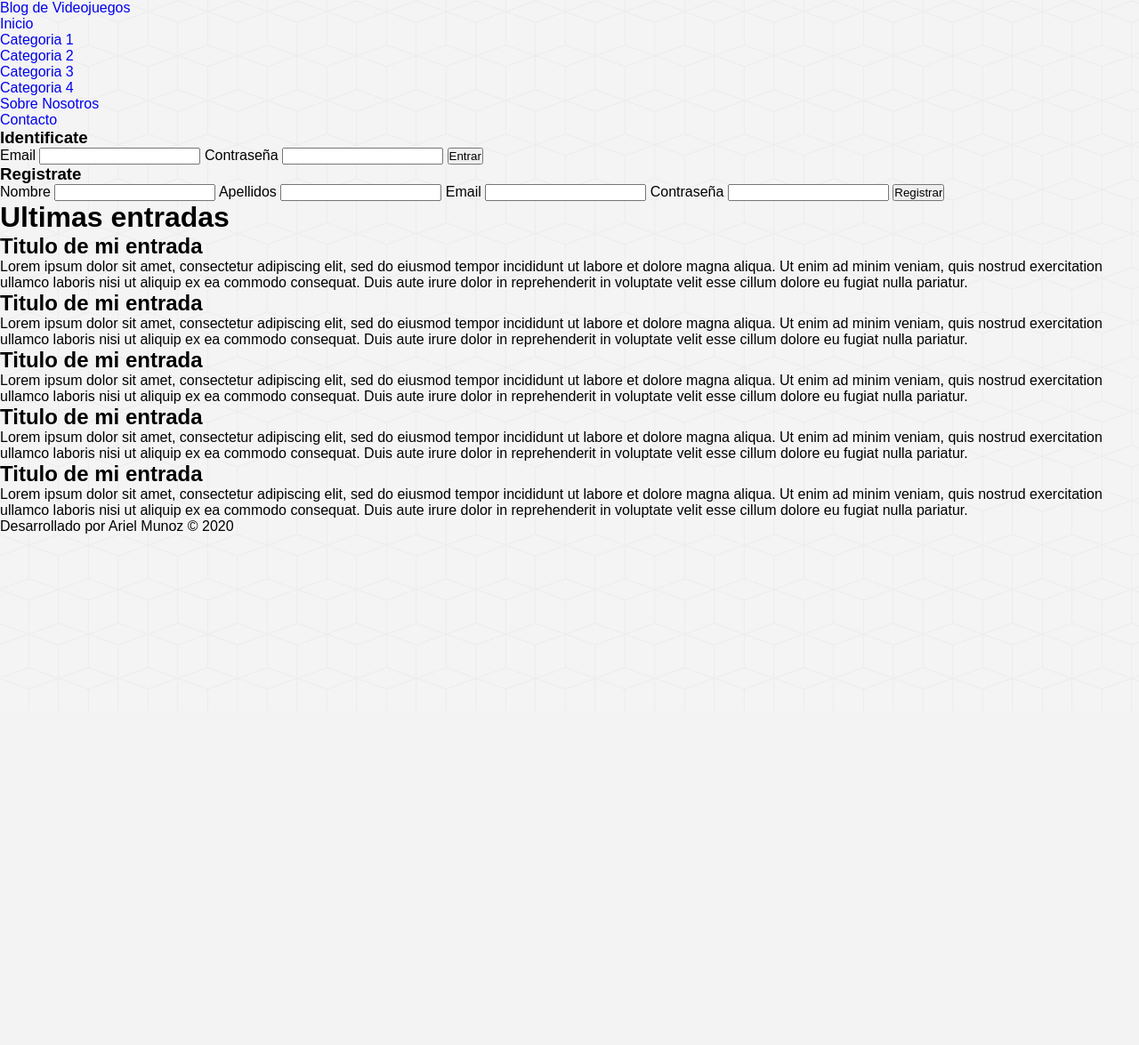
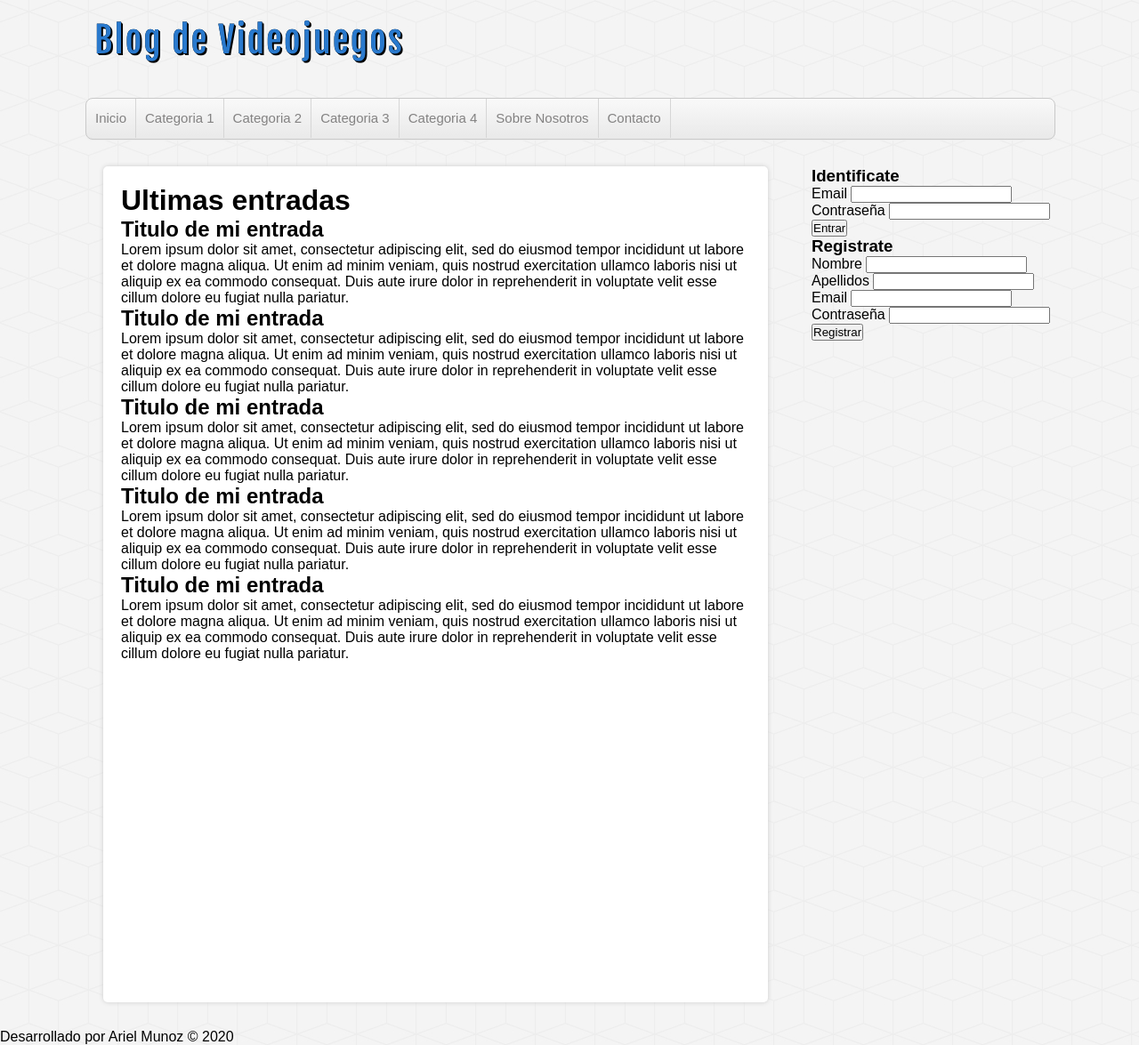
Before and after one commit to Arielgmv/proyecto-php, a PHP site: page / in a window 1280 px wide. Shown: the whole page at 89% size. Before the commit the page ends 600 px from the top, so only its background shows below. Run offline with PHP 8.4, Linux system fonts and the light colour scheme.

Commit message:
Avances_(11-9-20)

```diff
--- a/assets/css/style.css
+++ b/assets/css/style.css
@@ -23,3 +23,98 @@
 body {
     background: url(../img/cubes.png) #f4f4f4;
 }
+
+/*Cabecera*/
+#cabecera{
+    width: 85%;
+    height: auto;
+    background: transparent;
+    margin: 0px auto;
+    /*border: 1px solid black;*/
+}
+
+/*Logotipo*/
+#logo{
+    float: left;
+    width: 540px;
+    height: 110px;
+}
+
+#logo a{
+    font-family: "fajala", Helvetica;
+    font-size: 40px;
+    letter-spacing: 2px;
+    color: #2979cd;
+    text-shadow: 0px 0px 0px black, 1px 1px 0px black, 2px 2px 0px black;
+    transition: all 500ms;
+    line-height: 90px;
+    margin-left: 10px;
+}
+
+#logo a:hover{
+    cursor: pointer;
+    text-shadow: 0px 0px 0px black, -1px -1px 0px black, -2px -2px 0px black;
+}
+
+/*Menu*/
+#menu{
+    clear: both;
+    width: 100%;
+    background: linear-gradient(to bottom, #f9f9f9 0px, #e9e9e9 100%);
+    height: 45px;
+    border: 1px solid #c9c9c9;
+    border-radius: 8px;
+    box-shadow: 0px 1px 1px #eee;
+    overflow: hidden;
+}
+
+#menu ul{
+    list-style: none;
+}
+
+#menu ul li{
+    float: left;
+    line-height: 44px;
+    border-right: 1px solid #d6d6d6;
+}
+
+#menu ul li a{
+    display: block;
+    padding-left: 10px;
+    padding-right: 10px;
+    font-size: 15px;
+    color: #838282;
+}
+
+#menu ul li a:hover{
+    background: linear-gradient(to bottom, #f2f2f2 0px, #dad9d4 100%);
+}
+
+/*Contenido*/
+#contenedor{
+    width: 85%;
+    min-height: 900px;
+    margin: 0px auto;
+    margin-top: 30px;
+    margin-bottom: 30px;
+}
+
+/*Barra Lateral*/
+#sidebar{
+    float: right;
+    width: 25%;
+    min-height: 900px;
+}
+
+/*Principal*/
+#principal{
+    float: left;
+    width: 65%;
+    min-height: 900px;
+    background: white;
+    border-radius: 5px;
+    box-shadow: 0px 0px 5px #ccc;
+    padding: 20px;
+    margin-left: 20px;
+    overflow: hidden;
+}
--- a/index.php
+++ b/index.php
@@ -42,6 +42,7 @@
                 </li>
             </ul>
         </nav>
+        <div class="clearfix"></div>
     </header>
 
     <div id="contenedor">
@@ -132,6 +133,7 @@
                 </p>
             </article>
         </div>
+        <div class="clearfix"></div>
     </div>
 
     <!--Pie de Página-->
```
